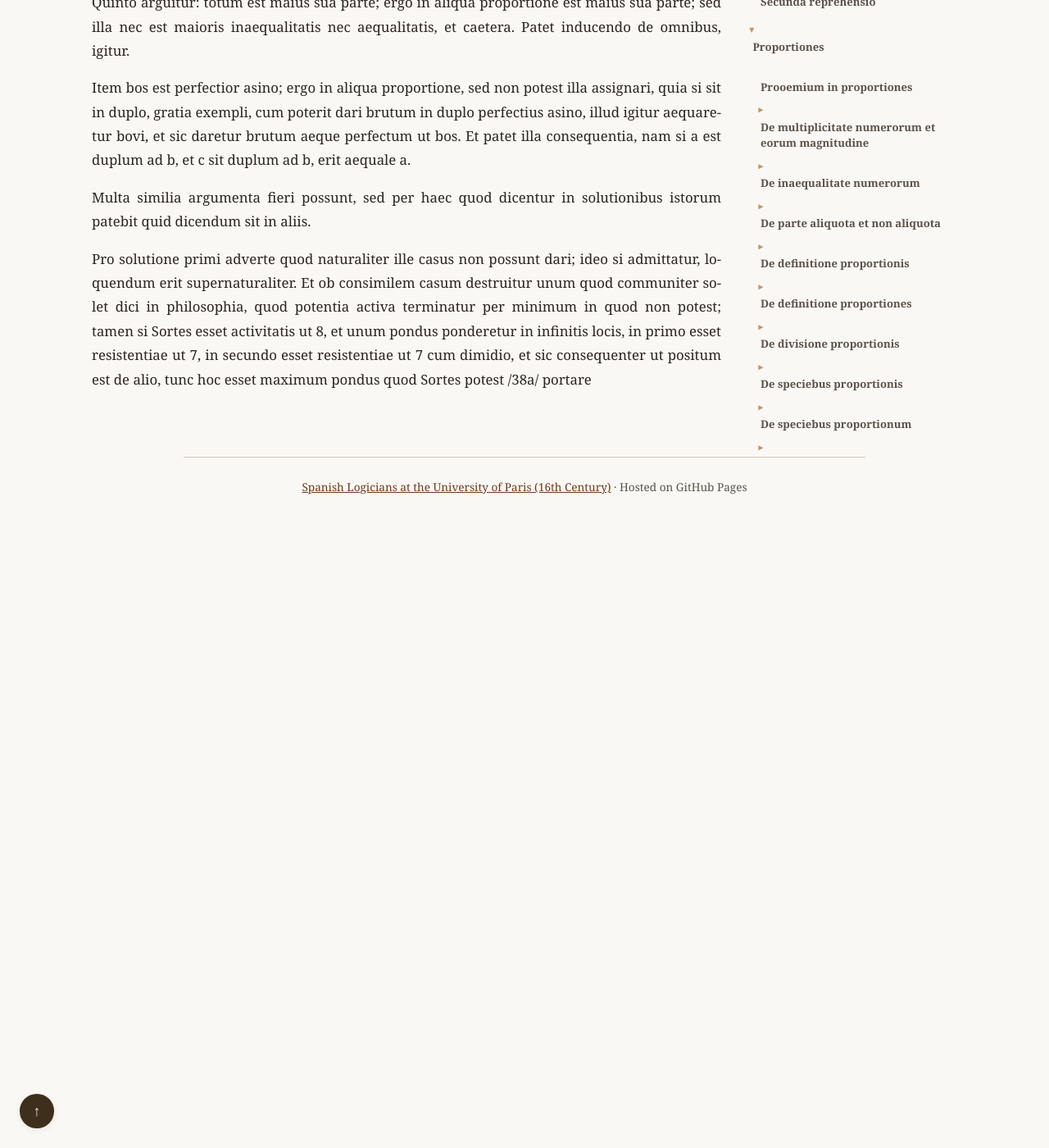
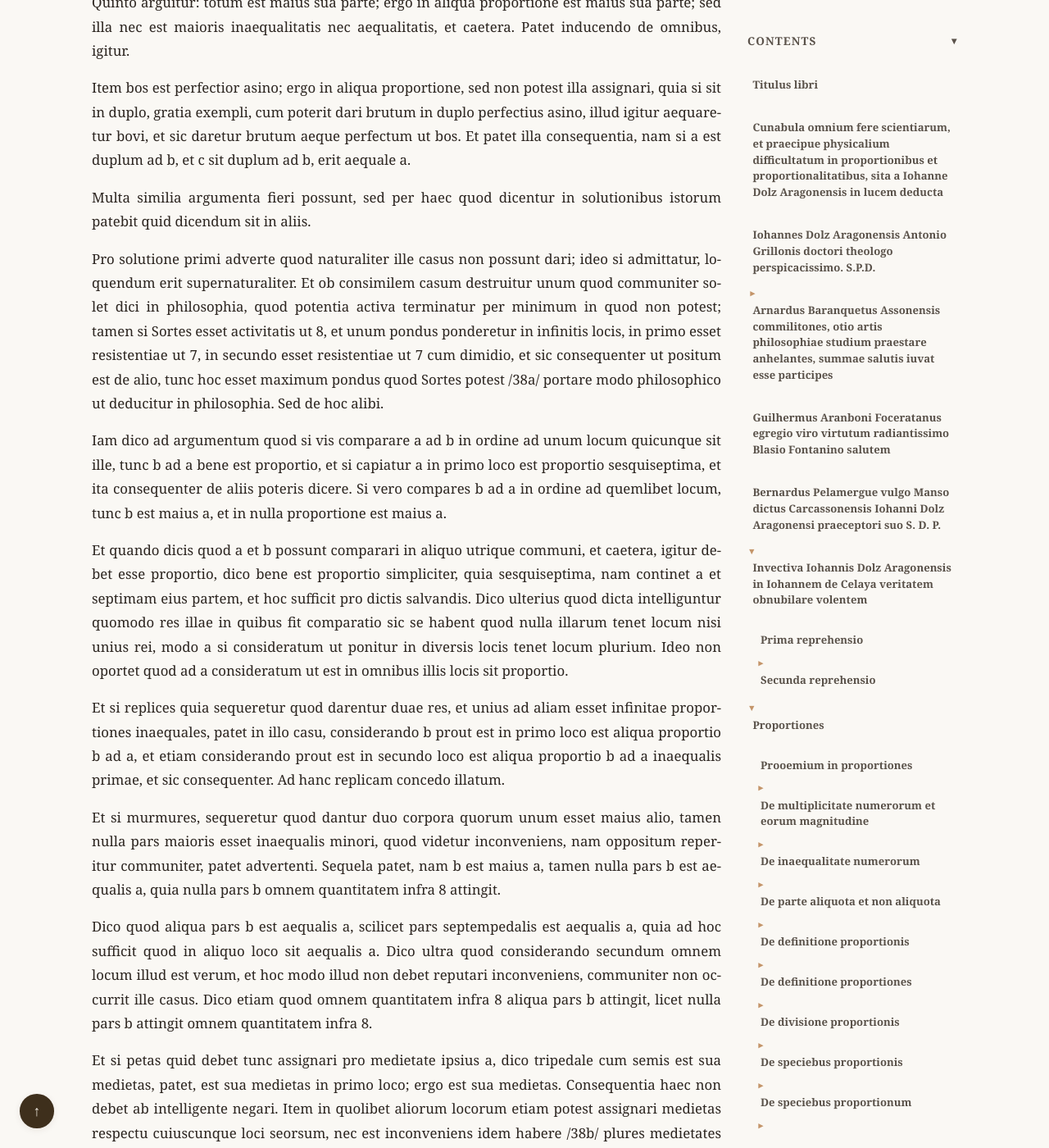
Before and after one commit to JoseBalado/Spanish-Logicians-at-the-University-of-Paris, a Jekyll site: the page built from philosophers/Juan-Dolz-del-Castellar/Cunabula-omnium-fere-scientiarum-1518.md, in a window 1280 px wide and 1400 px high, scrolled down 54563 px. Shown: the whole window at 82% size. Built offline with Jekyll 4.4.1, drawn with Linux system fonts in a browser that asks for light colours; before the commit the page ends 55193 px from its top, so only the background shows below that; some of the changed text lies outside the part shown.

Commit message:
Dolz, page 38

```diff
--- a/cspell-latin-custom.txt
+++ b/cspell-latin-custom.txt
@@ -2203,6 +2203,7 @@ Pyrrothi
 quadrivariam
 quadrupedale
 quadrupedali
+quadrupedalis
 quadrupliciter
 quaesitiva
 quaesitivi
--- a/philosophers/Juan-Dolz-del-Castellar/Cunabula-omnium-fere-scientiarum-1518.md
+++ b/philosophers/Juan-Dolz-del-Castellar/Cunabula-omnium-fere-scientiarum-1518.md
@@ -1011,7 +1011,29 @@ Item bos est perfectior asino; ergo in aliqua proportione, sed non potest illa a
 
 Multa similia argumenta fieri possunt, sed per haec quod dicentur in solutionibus istorum patebit quid dicendum sit in aliis.
 
-Pro solutione primi adverte quod naturaliter ille casus non possunt dari; ideo si admittatur, loquendum erit supernaturaliter. Et ob consimilem casum destruitur unum quod communiter solet dici in philosophia, quod potentia activa terminatur per minimum in quod non potest; tamen si Sortes esset activitatis ut 8, et unum pondus ponderetur in infinitis locis, in primo esset resistentiae ut 7, in secundo esset resistentiae ut 7 cum dimidio, et sic consequenter ut positum est de alio, tunc hoc esset maximum pondus quod Sortes potest /38a/ portare
+Pro solutione primi adverte quod naturaliter ille casus non possunt dari; ideo si admittatur, loquendum erit supernaturaliter. Et ob consimilem casum destruitur unum quod communiter solet dici in philosophia, quod potentia activa terminatur per minimum in quod non potest; tamen si Sortes esset activitatis ut 8, et unum pondus ponderetur in infinitis locis, in primo esset resistentiae ut 7, in secundo esset resistentiae ut 7 cum dimidio, et sic consequenter ut positum est de alio, tunc hoc esset maximum pondus quod Sortes potest /38a/ portare modo philosophico ut deducitur in philosophia. Sed de hoc alibi.
+
+Iam dico ad argumentum quod si vis comparare a ad b in ordine ad unum locum quicunque sit ille, tunc b ad a bene est proportio, et si capiatur a in primo loco est proportio sesquiseptima, et ita consequenter de aliis poteris dicere. Si vero compares b ad a in ordine ad quemlibet locum, tunc b est maius a, et in nulla proportione est maius a.
+
+Et quando dicis quod a et b possunt comparari in aliquo utrique communi, et caetera, igitur debet esse proportio, dico bene est proportio simpliciter, quia sesquiseptima, nam continet a et septimam eius partem, et hoc sufficit pro dictis salvandis. Dico ulterius quod dicta intelliguntur quomodo res illae in quibus fit comparatio sic se habent quod nulla illarum tenet locum nisi unius rei, modo a si consideratum ut ponitur in diversis locis tenet locum plurium. Ideo non oportet quod ad a consideratum ut est in omnibus illis locis sit proportio.
+
+Et si replices quia sequeretur quod darentur duae res, et unius ad aliam esset infinitae proportiones inaequales, patet in illo casu, considerando b prout est in primo loco est aliqua proportio b ad a, et etiam considerando prout est in secundo loco est aliqua proportio b ad a inaequalis primae, et sic consequenter. Ad hanc replicam concedo illatum.
+
+Et si murmures, sequeretur quod dantur duo corpora quorum unum esset maius alio, tamen nulla pars maioris esset inaequalis minori, quod videtur inconveniens, nam oppositum reperitur communiter, patet advertenti. Sequela patet, nam b est maius a, tamen nulla pars b est aequalis a, quia nulla pars b omnem quantitatem infra 8 attingit.
+
+Dico quod aliqua pars b est aequalis a, scilicet pars septempedalis est aequalis a, quia ad hoc sufficit quod in aliquo loco sit aequalis a. Dico ultra quod considerando secundum omnem locum illud est verum, et hoc modo illud non debet reputari inconveniens, communiter non occurrit ille casus. Dico etiam quod omnem quantitatem infra 8 aliqua pars b attingit, licet nulla pars b attingit omnem quantitatem infra 8.
+
+Et si petas quid debet tunc assignari pro medietate ipsius a, dico tripedale cum semis est sua medietas, patet, est sua medietas in primo loco; ergo est sua medietas. Consequentia haec non debet ab intelligente negari. Item in quolibet aliorum locorum etiam potest assignari medietas respectu cuiuscunque loci seorsum, nec est inconveniens idem habere /38b/ plures medietates inaequales, et ad suas medietates diversas proportiones habere.
+
+Si autem consideres ly 'a' respectu omnium locorum, dico quod ut sic nullam habet medietatem, nec hoc inconvenit, nisi diceretur quod pars quadrupedalis esset sua medietas in ordine ad omnia loca, sed hoc non esset conforme geometriae, nam omne totum debet esse duplum ad suam medietatem, quod non esset ibi. Consimiliter poteris loqui si petatur de aliis partibus aliquotis.
+
+Et si petas an corpus septem pedum cum dimidio sit illo maius, aliqui forsan diceret quod est illo maius, et ad hoc sufficeret quod in aliquo loco esset illo maius. Sed tunc oporteret concedere quod etiam aliud esset maius illo septem pedum cum dimidio, et sic darentur a et b, et a esset maius b, et b esset maius a. Ideo quia haec non videtur bene sonora, dico aliter quod non est maius illo, et nego hanc consequentiam, in hoc loco est maius illo; ergo est maius illo, nam maius in ultima exponente includit negationem. Secus est de aliis de quibus diximus, sed de multis aliis quae circa hunc casum applicari possunt diximus in vigiliis philosophiae.
+
+### Ad secundum
+
+Ad secundum argumentum dicitur quod infiniti ad finitum et e contra, aut infiniti ad infinitum nulla est proportio proprie loquendo, ut sermo communis philosophicus testatur. Et hoc verum habet loquendo de proportionibus de quibus superius locuti sumus, quia certum est illa proportio in nulla specierum assignatarum contineretur. Et ex consequenti haec consequentia est neganda: "a est maius et b est minus; ergo a ad b est proportio maioris inaequalitatis". Nec etiam sequitur: "a est minus et b maius; ergo a ad b est proportio minoris inaequalitatis". Patet in proposito.
+
+Et si arguas: "ipsum finitum aliquoties sumptum reddit infinitum; ergo est multiplex proportio inter illa, patet ex definitione proportionis multiplicis, vel ad minus aliqua alia proportio", non negando consequentiam, nam in definitionibus superius positis nos loquebamur de continentia finitarum [ad] finitum, qualiter non est ibi. Nisi velis tenere unum quod superius dictum est, quod esset proportio infinita, et quod proportio primo posset dividi in proportionem finitam et infinitam, et quod processus factus sit de proportione finita, nisi etiam velles dicere quod esset proportio aequalitatis infiniti ad infinitum, de qua diximus ipsam nullas habere species, et si communiter oppositum dicatur loquimur /39a/ de aliis...
 
 <!--
 ## Apparatus Criticus Reference
@@ -1058,5 +1080,9 @@ Page 36a: 1 ] emend. 2
 Page 36a: conclusione ] conj. ꝯōe
 Page 36b: 64 ] emend. 94
 Page 37b: octupedale ] emend. octupedalo
+Page 38a: si ] emend. f
+Page 38a: septempedalis ] leg. septupedalis
+Page 38b: [ad] ] om.
+Page 38b: finitum ] conj. vituū
 
 -->
```
